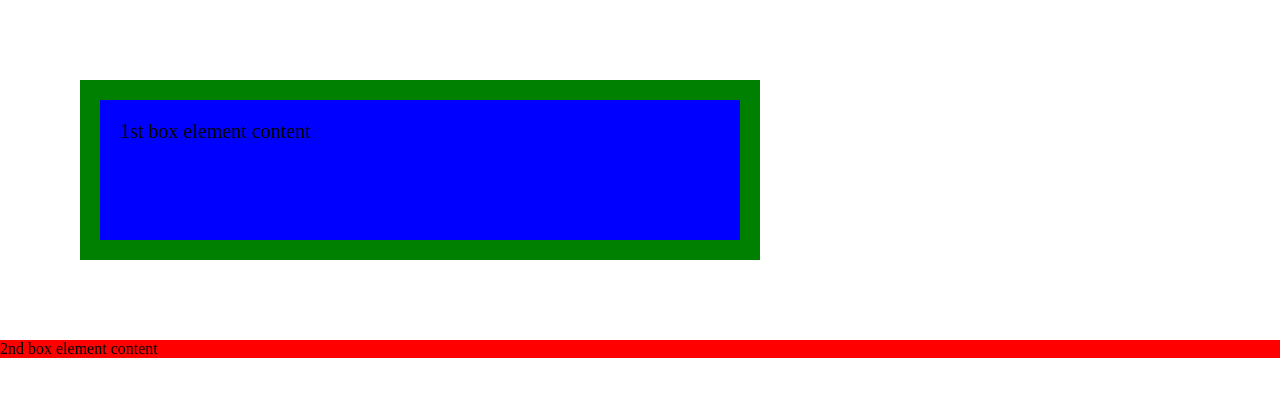
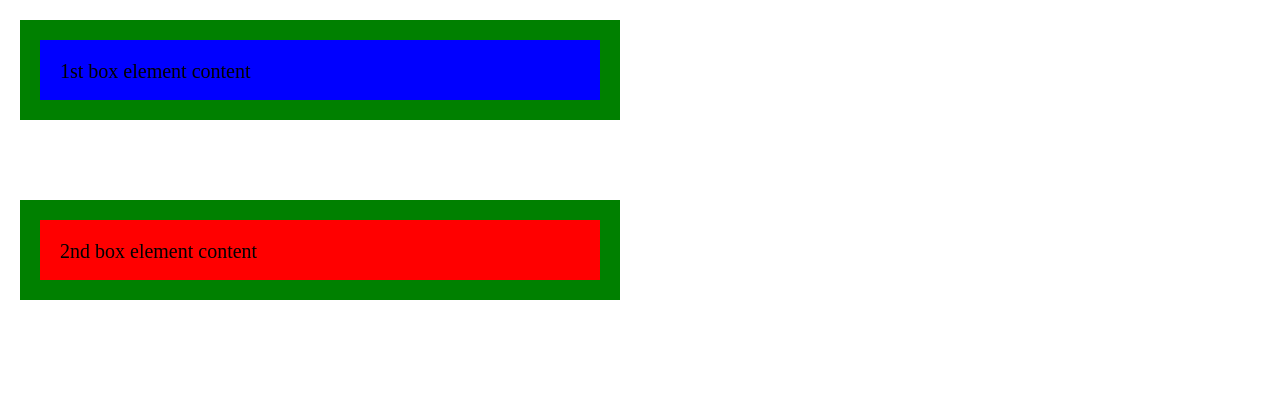
Before and after one commit to rebeccaacero1/boxModelDivExercise, a plain HTML site: page index.html in a window 1280 px wide. Drawn offline with Linux system fonts and the light colour scheme.

Commit message:
boxProperties

```diff
--- a/styles.css
+++ b/styles.css
@@ -1,5 +1,6 @@
 *{
     margin: 0;
+    box-sizing: border-box;
 }
 .box1{
     background-color: blue;
@@ -9,8 +10,15 @@
     border: 20px solid green;
     padding: 20px;
     /* border-radius: 20px; */
-    margin: 80px;
+    margin: 20px 20px 40px 20px;
+    /* box-sizing: border-box; */
 }
 .box2{
     background-color: red;
+    padding: 20px;
+    font-size: 20px;
+    height: 100px;
+    width: 600px;
+    border: 20px solid green;
+    margin: 80px 20px 20px 20px;
 }
```
